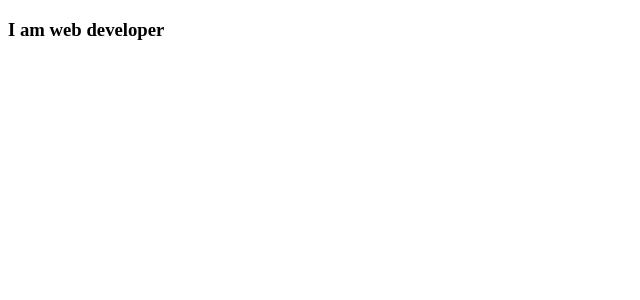
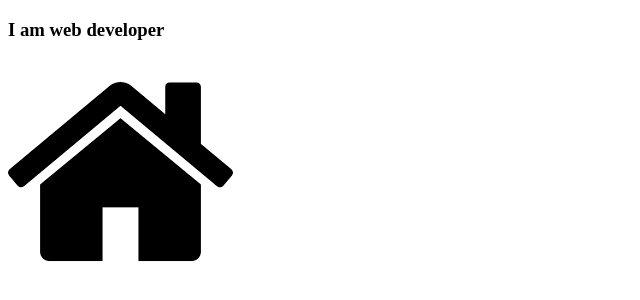
Before and after one commit to Naharun/My-Second-Repo, a plain HTML site: page index.html in a window 1280 px wide. Shown: the whole page, without its empty margins (0-640 px from the left). Drawn offline with Linux system fonts and the light colour scheme.

Commit message:
added home

```diff
--- a/index.html
+++ b/index.html
@@ -8,5 +8,6 @@
 </head>
 <body>
     <h3>I am web developer</h3>
+    <img src="home.png" alt="">
 </body>
 </html>
```
Also changed, not shown: home.png (added).
